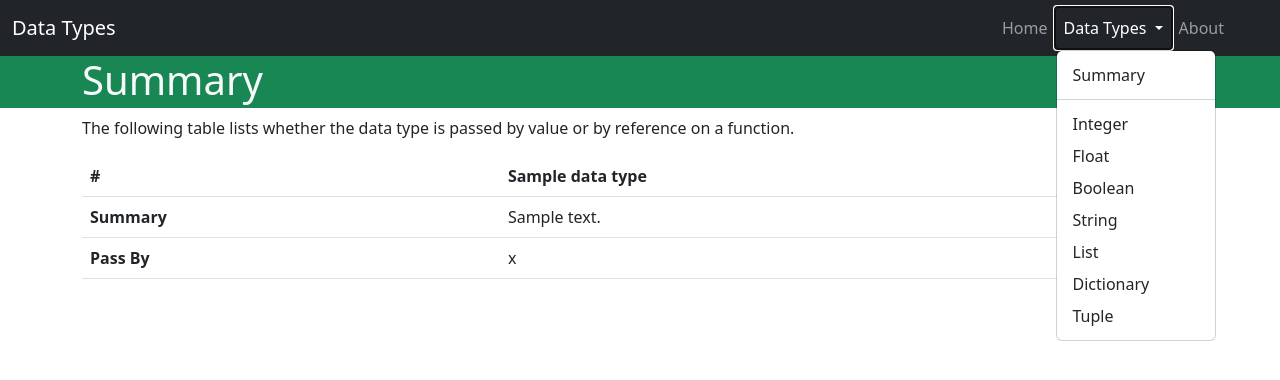
After one commit to JorgeToAn/FSDI111-CRUD-Frontend, a Flask app: page /summary in a window 1280 px wide, after a click on "Data Types". The commit adds this page. Shown: the top 380 px of the page. Run offline with Flask 2, Linux system fonts and the light colour scheme; a database or web service that is not in the repository returns one stand-in record (values such as "Sample title"); data that the repository does not hold is empty.

Commit message:
Added data type pages, summary & about

```diff
--- a/app/routes.py
+++ b/app/routes.py
@@ -1,4 +1,4 @@
-from flask import Flask, render_template
+from flask import Flask, render_template, request
 import requests
 
 app = Flask(__name__)
@@ -7,5 +7,94 @@ BACKEND_URL = "http://127.0.0.1:5000/data_types"
 
 @app.get("/")
 def get_index():
-    scan_data = requests.get(BACKEND_URL)
-    return render_template("index.html", data_types=scan_data.json())
+    response = requests.get(BACKEND_URL)
+    scan_data = response.json().get("data_types")
+    return render_template("index.html", data_types=scan_data)
+
+
+@app.get("/summary")
+def get_summary():
+    response = requests.get(BACKEND_URL)
+    scan_data = response.json().get("data_types")
+    return render_template("summary.html", data_types=scan_data)
+
+
+@app.get("/about")
+def get_about():
+    return render_template("about.html")
+
+
+@app.get("/integer")
+def get_integer():
+    url = "%s/%s" % (BACKEND_URL, "integer")
+    response = requests.get(url)
+    integer_data = response.json().get("data_type")
+    return render_template("data_type.html", data_type=integer_data[0])
+
+
+@app.get("/float")
+def get_float():
+    url = "%s/%s" % (BACKEND_URL, "float")
+    response = requests.get(url)
+    float_data = response.json().get("data_type")
+    return render_template("data_type.html", data_type=float_data[0])
+
+
+@app.get("/boolean")
+def get_boolean():
+    url = "%s/%s" % (BACKEND_URL, "boolean")
+    response = requests.get(url)
+    boolean_data = response.json().get("data_type")
+    return render_template("data_type.html", data_type=boolean_data[0])
+
+
+@app.get("/string")
+def get_string():
+    url = "%s/%s" % (BACKEND_URL, "string")
+    response = requests.get(url)
+    string_data = response.json().get("data_type")
+    return render_template("data_type.html", data_type=string_data[0])
+
+
+@app.get("/list")
+def get_list():
+    url = "%s/%s" % (BACKEND_URL, "list")
+    response = requests.get(url)
+    list_data = response.json().get("data_type")
+    return render_template("data_type.html", data_type=list_data[0])
+
+
+@app.get("/dictionary")
+def get_dictionary():
+    url = "%s/%s" % (BACKEND_URL, "dictionary")
+    response = requests.get(url)
+    dictionary_data = response.json().get("data_type")
+    return render_template("data_type.html", data_type=dictionary_data[0])
+
+
+@app.get("/tuple")
+def get_tuple():
+    url = "%s/%s" % (BACKEND_URL, "tuple")
+    response = requests.get(url)
+    tuple_data = response.json().get("data_type")
+    return render_template("data_type.html", data_type=tuple_data[0])
+
+
+@app.get("/create/data_types")
+def get_data_type_form():
+    return render_template("new.html")
+
+
+@app.post("/create/data_types")
+def create_data_type():
+    form_data = request.form
+    new_dt = {
+        "name": form_data.get("name"),
+        "summary": form_data.get("summary"),
+        "description": form_data.get("description")
+    }
+    response = requests.post(BACKEND_URL, json=new_dt)
+    if response.status_code == 204:
+        return render_template("new_success.html")
+    else:
+        return render_template("failed.html")
--- /dev/null
+++ b/app/templates/summary.html
@@ -0,0 +1,75 @@
+{% extends 'base.html' %}
+
+{% block title %}Summary{% endblock title %}
+
+{% block content %}
+<nav class="navbar navbar-dark navbar-expand-lg bg-dark">
+    <div class="container-fluid">
+        <a class="navbar-brand" href="/">Data Types</a>
+        <button class="navbar-toggler" type="button" data-bs-toggle="collapse" data-bs-target="#navbarSupportedContent" aria-controls="navbarSupportedContent" aria-expanded="false" aria-label="Toggle navigation">
+            <span class="navbar-toggler-icon"></span>
+        </button>
+        <div class="collapse navbar-collapse position-absolute end-0 me-5" id="navbarSupportedContent">
+            <ul class="navbar-nav me-auto mb-2 mb-lg-0">
+                <li class="nav-item">
+                    <a class="nav-link" aria-current="page" href="/">Home</a>
+                </li>
+
+                <li class="nav-item dropdown">
+                    <a class="nav-link active dropdown-toggle" href="#" role="button" data-bs-toggle="dropdown" aria-expanded="false">
+                        Data Types
+                    </a>
+                    <ul class="dropdown-menu">
+                        <li><a class="dropdown-item" href="/summary">Summary</a></li>
+                        <li><hr class="dropdown-divider"></li>
+                        <li><a class="dropdown-item" href="/integer">Integer</a></li>
+                        <li><a class="dropdown-item" href="/float">Float</a></li>
+                        <li><a class="dropdown-item" href="/boolean">Boolean</a></li>
+                        <li><a class="dropdown-item" href="/string">String</a></li>
+                        <li><a class="dropdown-item" href="/list">List</a></li>
+                        <li><a class="dropdown-item" href="/dictionary">Dictionary</a></li>
+                        <li><a class="dropdown-item" href="/tuple">Tuple</a></li>
+                    </ul>
+                </li>
+                <li class="nav-item">
+                    <a class="nav-link" href="/about">About</a>
+                </li>
+            </ul>
+        </div>
+    </div>
+</nav>
+
+<div class="text-light bg-success">
+    <div class="container">
+        <h1 class="pb-1">Summary</h1>
+    </div>
+</div>
+
+<div class="container">
+    <p>The following table lists whether the data type is passed by value or by reference on a function.</p>
+    <table class="table">
+        <thead>
+            <tr>
+                <th scope="col">#</th>
+                {% for dt in data_types %}
+                    <th scope="col">{{ dt["name"] }}</th>
+                {% endfor %}
+            </tr>
+        </thead>
+        <tbody>
+            <tr>
+                <th scope="row">Summary</th>
+                {% for dt in data_types %}
+                    <td>{{ dt["summary"] }}</td>
+                {% endfor %}
+            </tr>
+            <tr>
+                <th scope="row">Pass By</th>
+                {% for dt in data_types %}
+                    <td>{{ dt["pass_by"] }}</td>
+                {% endfor %}
+            </tr>
+        </tbody>
+    </table>
+</div>
+{% endblock content %}
```
Also changed, not shown: app/templates/about.html (added, +56 -0 lines), app/templates/data_type.html (added, +58 -0 lines), app/templates/index.html (+28 -5 lines), README.md (added).
